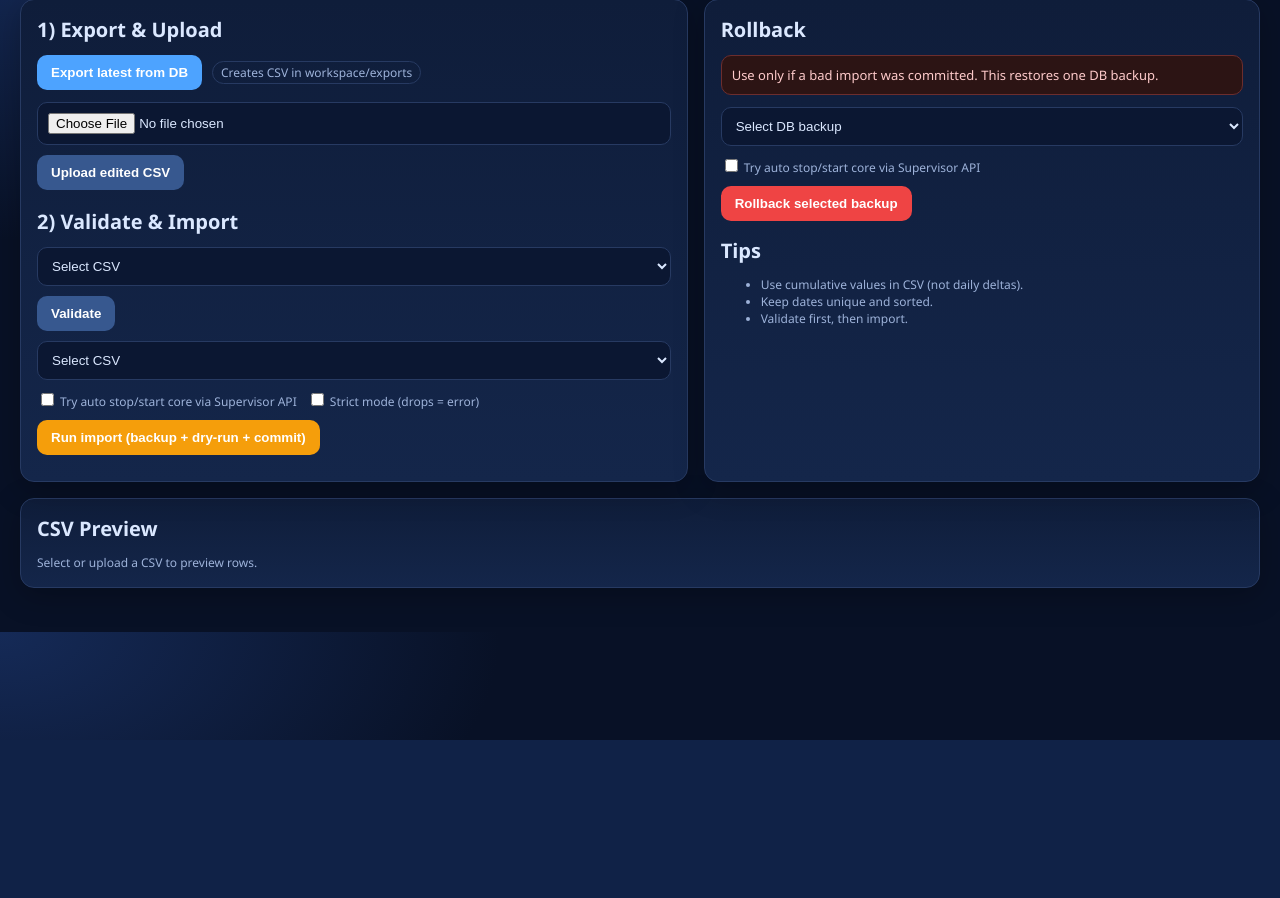
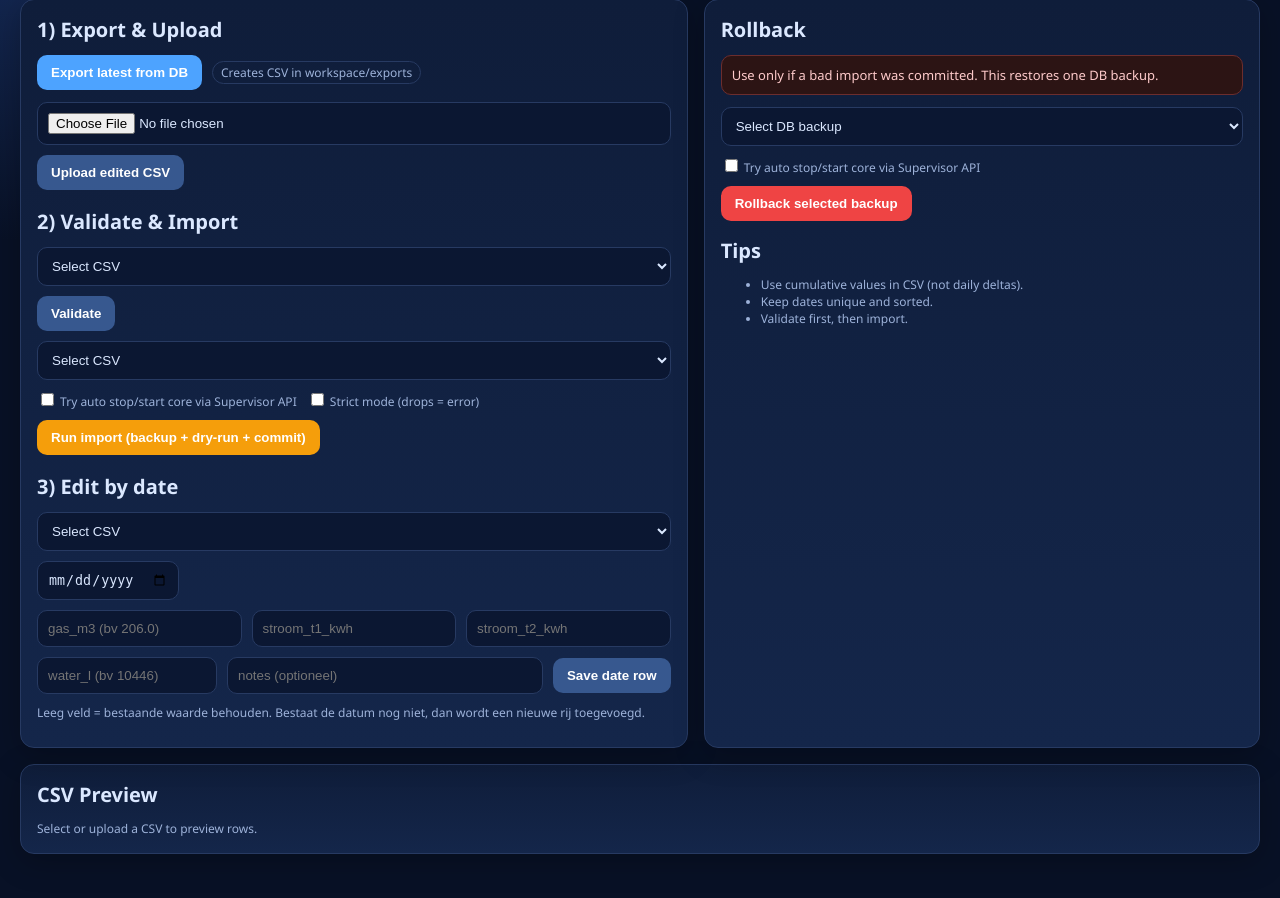
Before and after one commit to yuratst/ha-dmarc-monitor, a Flask app: template energy-csv-studio/templates/index.html in a window 1280 px wide. Shown: the part 60-958 px from the top of the page. Before the commit the page ends 800 px from the top, so only its background shows below. Run offline with Flask 3, Linux system fonts and the light colour scheme; the template is opened without the code that fills it, so the values that code supplies are empty; parts of the project's set-up code (start-up, migrations or seed data) failed here and were passed over.

Commit message:
Add date-based manual CSV row editor in Energy CSV Studio

```diff
--- a/energy-csv-studio/app.py
+++ b/energy-csv-studio/app.py
@@ -7,7 +7,7 @@ import os
 import shutil
 import subprocess
 import time
-from datetime import datetime
+from datetime import date, datetime
 from pathlib import Path
 from typing import List, Tuple
 
@@ -21,6 +21,7 @@ DB_PATH = Path(os.environ.get("DB_PATH", "/config/home-assistant_v2.db"))
 WORKSPACE = Path(os.environ.get("WORKSPACE_DIR", "/config/_tmp_energy_restore"))
 TIMEZONE = os.environ.get("TIMEZONE_NAME", "Europe/Amsterdam")
 SUPERVISOR_TOKEN = os.environ.get("SUPERVISOR_TOKEN", "")
+CSV_COLUMNS = ["date", "gas_m3", "stroom_t1_kwh", "stroom_t2_kwh", "water_l", "notes"]
 
 app = Flask(__name__, template_folder=str(ROOT / "templates"))
 app.secret_key = os.environ.get("ENERGY_CSV_STUDIO_SECRET", "energy-csv-studio")
@@ -126,6 +127,79 @@ def _preview_csv(path: Path, max_rows: int = 20):
     except Exception as exc:
         return [], [], str(exc)
     return headers, rows, ""
+
+
+def _read_csv_dict_rows(path: Path) -> Tuple[List[str], List[dict]]:
+    with path.open("r", encoding="utf-8-sig", newline="") as handle:
+        reader = csv.DictReader(handle)
+        headers = list(reader.fieldnames or [])
+        if not headers:
+            headers = CSV_COLUMNS[:]
+        for col in CSV_COLUMNS:
+            if col not in headers:
+                headers.append(col)
+        rows = []
+        for row in reader:
+            normalized = {k: (row.get(k, "") or "").strip() for k in headers}
+            rows.append(normalized)
+    return headers, rows
+
+
+def _write_csv_dict_rows(path: Path, headers: List[str], rows: List[dict]) -> None:
+    for col in CSV_COLUMNS:
+        if col not in headers:
+            headers.append(col)
+    with path.open("w", encoding="utf-8", newline="") as handle:
+        writer = csv.DictWriter(handle, fieldnames=headers)
+        writer.writeheader()
+        writer.writerows(rows)
+
+
+def _normalize_decimal(raw: str) -> str:
+    txt = (raw or "").strip()
+    if txt == "":
+        return ""
+    txt = txt.replace(",", ".")
+    float(txt)  # validate
+    return txt
+
+
+def _upsert_csv_date(path: Path, d: date, updates: dict) -> Tuple[bool, str]:
+    headers, rows = _read_csv_dict_rows(path)
+    target = d.isoformat()
+    found = False
+
+    for row in rows:
+        if (row.get("date") or "").strip() != target:
+            continue
+        found = True
+        for key, value in updates.items():
+            if value is None:
+                continue
+            row[key] = value
+        break
+
+    if not found:
+        new_row = {h: "" for h in headers}
+        for col in CSV_COLUMNS:
+            new_row.setdefault(col, "")
+        new_row["date"] = target
+        for key, value in updates.items():
+            if value is None:
+                continue
+            new_row[key] = value
+        rows.append(new_row)
+
+    def sort_key(row: dict):
+        raw = (row.get("date") or "").strip()
+        try:
+            return (0, datetime.strptime(raw, "%Y-%m-%d").date())
+        except Exception:
+            return (1, raw)
+
+    rows.sort(key=sort_key)
+    _write_csv_dict_rows(path, headers, rows)
+    return found, target
 
 
 def _supervisor_post(path: str) -> Tuple[bool, str]:
@@ -309,6 +383,55 @@ def validate_csv():
     return redirect(_ingress_url("index", preview=selected))
 
 
+@app.post("/set-date")
+def set_date():
+    selected = (request.form.get("csv_path") or "").strip()
+    raw_date = (request.form.get("edit_date") or "").strip()
+    if not selected:
+        flash("Select a CSV file first", "error")
+        return redirect(_ingress_url("index"))
+    if not raw_date:
+        flash("Date is required", "error")
+        return redirect(_ingress_url("index", preview=selected))
+
+    try:
+        edit_date = datetime.strptime(raw_date, "%Y-%m-%d").date()
+    except ValueError:
+        flash("Invalid date format (expected YYYY-MM-DD)", "error")
+        return redirect(_ingress_url("index", preview=selected))
+
+    try:
+        path = _resolve_under_workspace(selected)
+    except Exception as exc:
+        flash(f"Invalid file: {exc}", "error")
+        return redirect(_ingress_url("index"))
+
+    if not path.exists():
+        flash("CSV file not found", "error")
+        return redirect(_ingress_url("index"))
+
+    updates = {}
+    try:
+        for key in ("gas_m3", "stroom_t1_kwh", "stroom_t2_kwh", "water_l"):
+            raw = request.form.get(key, "")
+            # Empty input means: do not change existing value.
+            updates[key] = _normalize_decimal(raw) if raw.strip() != "" else None
+        notes_raw = request.form.get("notes", "")
+        updates["notes"] = notes_raw.strip() if notes_raw.strip() != "" else None
+    except ValueError:
+        flash("Numeric field has invalid value", "error")
+        return redirect(_ingress_url("index", preview=selected))
+
+    try:
+        existed, target = _upsert_csv_date(path, edit_date, updates)
+        action = "Updated" if existed else "Inserted"
+        flash(f"{action} row for {target} in {selected}", "success")
+    except Exception as exc:
+        flash(f"Date edit failed: {exc}", "error")
+
+    return redirect(_ingress_url("index", preview=selected))
+
+
 @app.post("/import")
 def import_csv():
     selected = (request.form.get("csv_path") or "").strip()
--- a/energy-csv-studio/templates/index.html
+++ b/energy-csv-studio/templates/index.html
@@ -187,6 +187,32 @@
             {% endif %}
           </div>
         </form>
+
+        <h2 style="margin-top:18px;">3) Edit by date</h2>
+        <form method="post" action="{{ ingress_url('set_date') }}">
+          <div class="row">
+            <select name="csv_path" required>
+              <option value="">Select CSV</option>
+              {% for f in csv_files %}
+              <option value="{{ f }}" {% if f==preview_file %}selected{% endif %}>{{ f }}</option>
+              {% endfor %}
+            </select>
+            <input type="date" name="edit_date" required style="background:#0b1732;color:#dbe8ff;border:1px solid #273a62;border-radius:10px;padding:10px;" />
+          </div>
+          <div class="row">
+            <input type="text" name="gas_m3" placeholder="gas_m3 (bv 206.0)" style="flex:1;min-width:180px;background:#0b1732;color:#dbe8ff;border:1px solid #273a62;border-radius:10px;padding:10px;" />
+            <input type="text" name="stroom_t1_kwh" placeholder="stroom_t1_kwh" style="flex:1;min-width:180px;background:#0b1732;color:#dbe8ff;border:1px solid #273a62;border-radius:10px;padding:10px;" />
+            <input type="text" name="stroom_t2_kwh" placeholder="stroom_t2_kwh" style="flex:1;min-width:180px;background:#0b1732;color:#dbe8ff;border:1px solid #273a62;border-radius:10px;padding:10px;" />
+          </div>
+          <div class="row">
+            <input type="text" name="water_l" placeholder="water_l (bv 10446)" style="flex:1;min-width:180px;background:#0b1732;color:#dbe8ff;border:1px solid #273a62;border-radius:10px;padding:10px;" />
+            <input type="text" name="notes" placeholder="notes (optioneel)" style="flex:2;min-width:220px;background:#0b1732;color:#dbe8ff;border:1px solid #273a62;border-radius:10px;padding:10px;" />
+            <button type="submit" class="secondary">Save date row</button>
+          </div>
+          <div class="row small">
+            Leeg veld = bestaande waarde behouden. Bestaat de datum nog niet, dan wordt een nieuwe rij toegevoegd.
+          </div>
+        </form>
       </div>
 
       <div class="card">
```
Also changed, not shown: energy-csv-studio/README.md.
